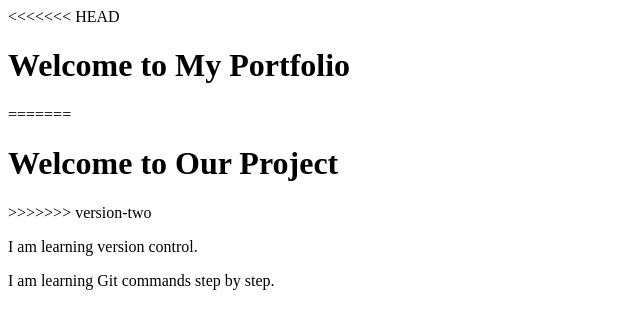
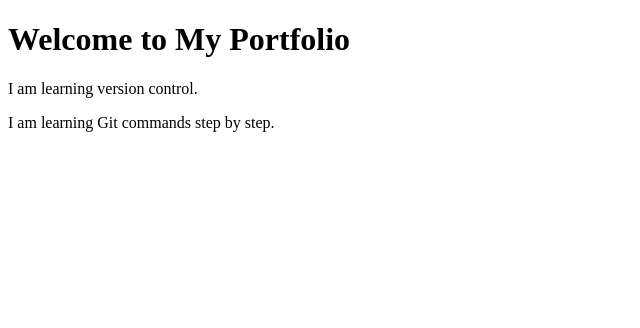
Before and after one commit to nehabobygit/git-hub-practice, a plain HTML site: page index.html in a window 1280 px wide. Shown: the whole page, without its empty margins (0-640 px from the left). Drawn offline with Linux system fonts and the light colour scheme.

```diff
--- a/index.html
+++ b/index.html
@@ -4,11 +4,7 @@
     <title>My First Git Project</title>
 </head>
 <body>
-<<<<<<< HEAD
     <h1>Welcome to My Portfolio</h1>
-=======
-    <h1>Welcome to Our Project</h1>
->>>>>>> version-two
     <p>I am learning version control.</p>
     <p>I am learning Git commands step by step.</p>
 </body>
```
Also changed, not shown: 1 other file.
